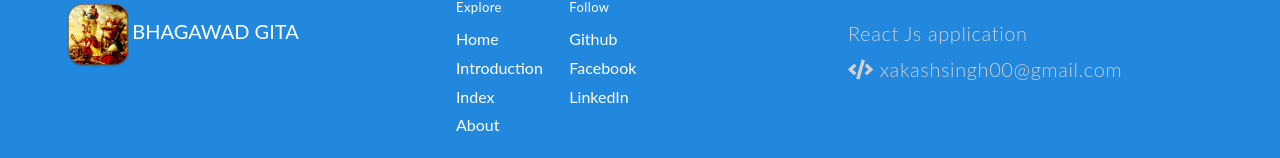
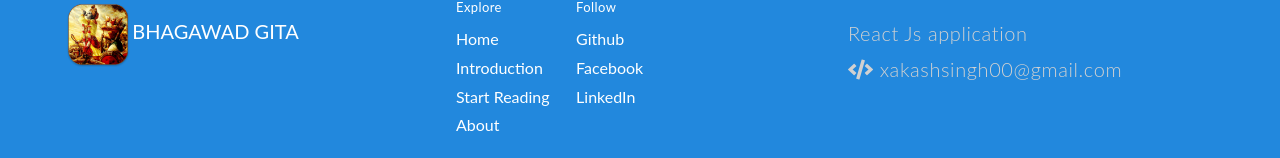
Before and after one commit to xakash00/BhagavadGitaReactApp, a React (Create React App) app: page /intro in a window 1280 px wide. Shown: the part 3649-3807 px from the top of the page. Built offline with nearby package versions, Linux system fonts and the light colour scheme.

Commit message:
make better

```diff
--- a/src/components/Footer.jsx
+++ b/src/components/Footer.jsx
@@ -38,7 +38,7 @@
                       </li>
                       <li>
                         <NavLink to="/index" className="footer_links">
-                          Index
+                          Start Reading
                         </NavLink>
                       </li>
                       <li>
```
